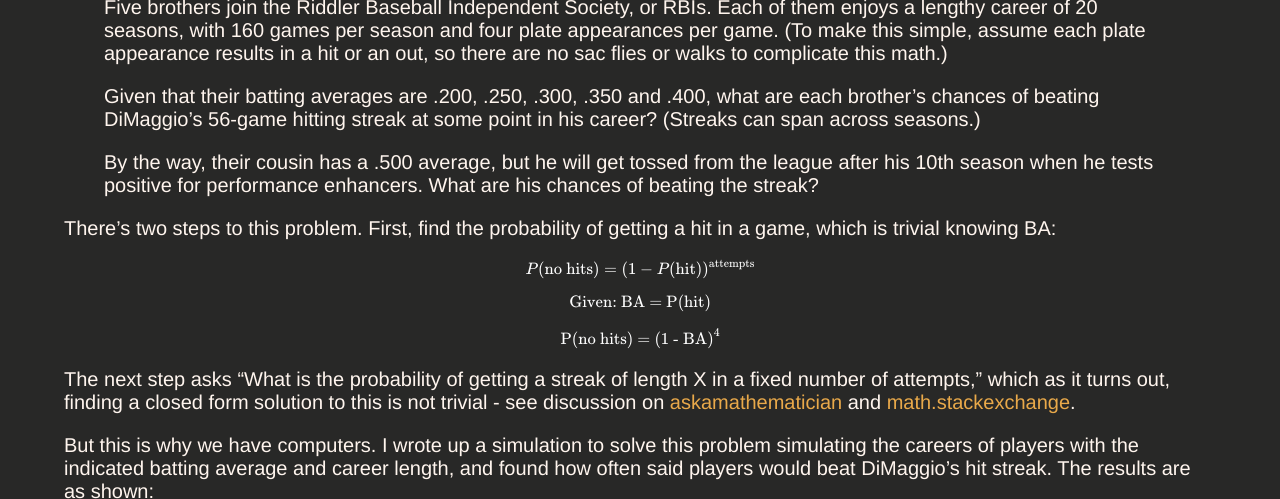
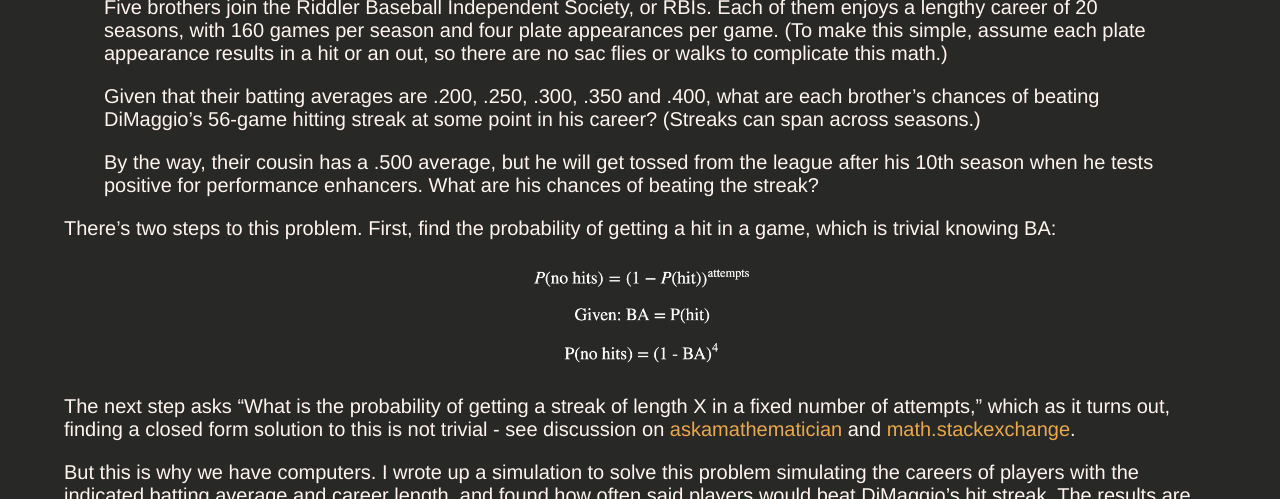
Before and after one commit to tjburch/tjburch.github.io, a Jekyll site: the page built from _posts/2019-05-12-fivethirtyeight_dimaggio.md, in a window 1280 px wide and 900 px high, scrolled down 681 px, cut to the strip 0-499 px from the top of the window. Built offline with Jekyll 4.4.1, drawn with Linux system fonts in a browser that asks for light colours; formulas are drawn with MathJax 3; comment, search, counter and statistics services are not loaded; some of the changed lines change nothing that is shown.

Commit message:
Fix math problem

```diff
--- a/_posts/2019-05-12-fivethirtyeight_dimaggio.md
+++ b/_posts/2019-05-12-fivethirtyeight_dimaggio.md
@@ -18,11 +18,15 @@
 
 There's two steps to this problem. First, find the probability of getting a hit in a game, which is trivial knowing BA:
 
+<img src="/blogimages/dimaggio-math.png" class="center" style="width:20%;">
+
+{% comment %}
 $$\color{white}{P(\text{no hits}) = (1 - P(\text{hit}))^{\text{attempts}}}$$
 
 $$\color{white}{\text{Given: BA = P(hit)}}$$
 
 $$\color{white}{\text{P(no hits) = (1 - BA)}^4}$$
+{% endcomment %}
 
 The next step asks "What is the probability of getting a streak of length X in a fixed number of attempts," which as it turns out, finding a closed form solution to this is not trivial -  see discussion on [askamathematician](https://www.askamathematician.com/2010/07/q-whats-the-chance-of-getting-a-run-of-k-successes-in-n-bernoulli-trials-why-use-approximations-when-the-exact-answer-is-known/) and [math.stackexchange](https://math.stackexchange.com/questions/383704/probability-of-streaks).
 
```
Also changed, not shown: blogimages/dimaggio-math.png (added).
